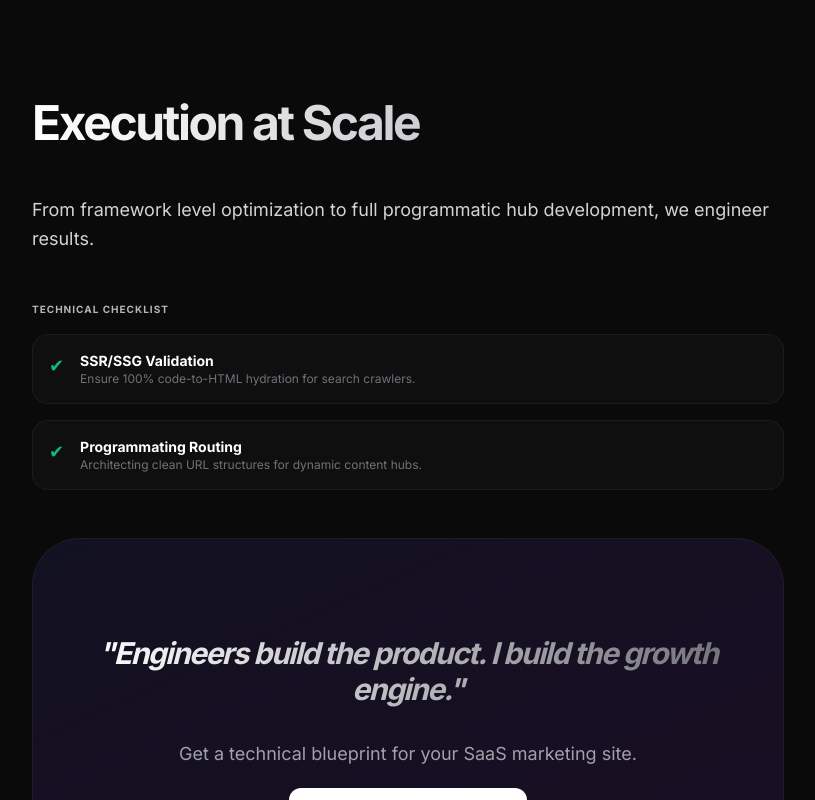
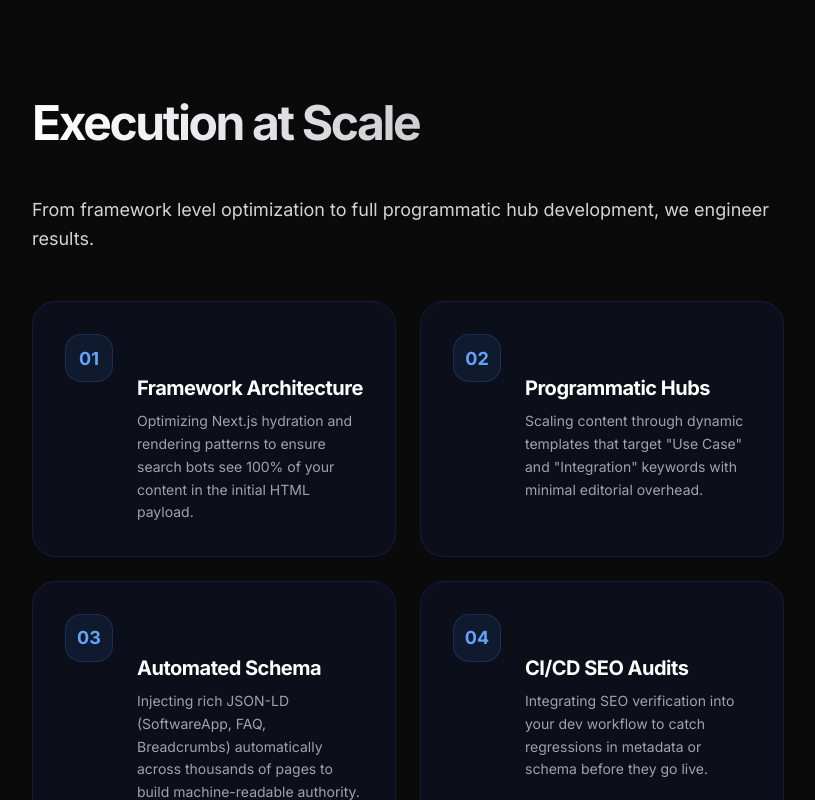
Before and after one commit to Chaitanya9184/portfolio, a Next.js app: page /technical-seo-for-saas in a window 1280 px wide. Shown: the part 2000-2800 px from the top of the page, without its empty margins (400-1215 px from the left). Built offline with nearby package versions, Linux system fonts and the light colour scheme.

Commit message:
feat: expand Technical SEO for SaaS content and fix rendering

```diff
--- a/src/app/technical-seo-for-saas/page.tsx
+++ b/src/app/technical-seo-for-saas/page.tsx
@@ -66,14 +66,17 @@ My framework focuses on the **Technical Foundation**:
 
 ## Layer 3: Implementation – Engineered Growth
 
-### Step 1: Framework Level Optimization
-We audit your Next.js configuration (App router vs Pages router) to ensure that metadata, canonicals, and structured data are properly hydrated.
+### Step 1: Framework Level Architecture
+We audit your Next.js configuration (App router vs Pages router) to ensure metadata, canonicals, and structured data are properly hydrated. This ensures 100% crawlability of your core marketing pages.
 
 ### Step 2: Programmatic Hub Development
-We design the architecture for programmatic hubs. Instead of manually writing 100 pages, we create 1 template that pulls dynamic data through the CMS to target high-intent 'Alternative' and 'Integration' keywords.
+We design scalable architectures for programmatic hubs. Instead of manual page creation, we build dynamic templates that pull from your CMS to target thousands of high-intent keywords automatically.
 
-### Step 3: CI/CD SEO Testing
-We integrate SEO monitoring into your deployment pipeline. If a code change breaks a canonical or drops a schema, the build fails before the error reaches Google.
+### Step 3: Automated Schema Layering
+Implementing enterprise-grade JSON-LD (SoftwareApplication, Organization, FAQ) at scale. We automate the injection of machine-readable data across every programmatic route to boost entity authority.
+
+### Step 4: CI/CD SEO Monitoring
+We integrate SEO audits into your deployment pipeline. By running automated checks during the build process, we ensure that breaking changes never reach production and harm your rankings.
 
 ## Expert Verdict & Authority
 As a specialist in the technical nuances of modern search, I speak the language of developers. I don't just provide Excel sheets of fixes; I provide code-ready solutions and architectural blueprints.
@@ -149,7 +152,7 @@ export default function TechnicalSaasPillar() {
                         <div className="mb-16 p-8 md:p-12 rounded-[2.5rem] bg-indigo-600/5 border border-indigo-500/20 relative overflow-hidden group">
                             <h2 className="!mt-0 text-indigo-400 text-xs font-bold uppercase tracking-widest mb-4">Architectural Summary</h2>
                             <p className="text-white text-xl md:text-2xl font-medium leading-[1.4]">
-                                Technical SEO is the **Infrastructure** of growth. We build high-performance, search-first architectures that allow your SaaS to scale without vertical limits.
+                                Technical SEO is the <span className="text-blue-400 font-bold">Infrastructure</span> of growth. We build high-performance, search-first architectures that allow your SaaS to scale without vertical limits.
                             </p>
                             <div className="mt-8 flex flex-wrap gap-4">
                                 <span className="px-4 py-2 rounded-full bg-zinc-900 border border-white/5 text-xs text-zinc-400 font-medium">#NextjsSEO</span>
@@ -190,24 +193,43 @@ export default function TechnicalSaasPillar() {
                                 <h2 id="layer-3-implementation" className="text-3xl md:text-5xl font-bold text-white tracking-tighter mb-6 scroll-mt-32">Execution at Scale</h2>
                                 <p>From framework level optimization to full programmatic hub development, we engineer results.</p>
 
-                                <div className="space-y-4 my-12">
-                                    <p className="text-white font-bold uppercase tracking-widest text-[10px] opacity-70 mb-4">Technical Checklist</p>
-                                    <ul className="space-y-4">
-                                        <li className="flex gap-4 p-4 rounded-2xl bg-zinc-900/40 border border-white/5">
-                                            <span className="text-emerald-500">✔</span>
-                                            <div>
-                                                <p className="text-white font-bold text-sm">SSR/SSG Validation</p>
-                                                <p className="text-xs text-zinc-500">Ensure 100% code-to-HTML hydration for search crawlers.</p>
-                                            </div>
-                                        </li>
-                                        <li className="flex gap-4 p-4 rounded-2xl bg-zinc-900/40 border border-white/5">
-                                            <span className="text-emerald-500">✔</span>
-                                            <div>
-                                                <p className="text-white font-bold text-sm">Programmating Routing</p>
-                                                <p className="text-xs text-zinc-500">Architecting clean URL structures for dynamic content hubs.</p>
-                                            </div>
-                                        </li>
-                                    </ul>
+                                <div className="grid grid-cols-1 md:grid-cols-2 gap-6 my-12">
+                                    <div className="p-8 rounded-3xl bg-blue-950/20 border border-blue-900/30 flex items-start gap-6">
+                                        <div className="w-12 h-12 rounded-2xl bg-blue-500/10 border border-blue-500/20 flex items-center justify-center shrink-0">
+                                            <span className="text-blue-400 font-bold">01</span>
+                                        </div>
+                                        <div>
+                                            <h4 className="text-white font-bold mb-2">Framework Architecture</h4>
+                                            <p className="text-sm text-zinc-400 leading-relaxed">Optimizing Next.js hydration and rendering patterns to ensure search bots see 100% of your content in the initial HTML payload.</p>
+                                        </div>
+                                    </div>
+                                    <div className="p-8 rounded-3xl bg-blue-950/20 border border-blue-900/30 flex items-start gap-6">
+                                        <div className="w-12 h-12 rounded-2xl bg-blue-500/10 border border-blue-500/20 flex items-center justify-center shrink-0">
+                                            <span className="text-blue-400 font-bold">02</span>
+                                        </div>
+                                        <div>
+                                            <h4 className="text-white font-bold mb-2">Programmatic Hubs</h4>
+                                            <p className="text-sm text-zinc-400 leading-relaxed">Scaling content through dynamic templates that target "Use Case" and "Integration" keywords with minimal editorial overhead.</p>
+                                        </div>
+                                    </div>
+                                    <div className="p-8 rounded-3xl bg-blue-950/20 border border-blue-900/30 flex items-start gap-6">
+                                        <div className="w-12 h-12 rounded-2xl bg-blue-500/10 border border-blue-500/20 flex items-center justify-center shrink-0">
+                                            <span className="text-blue-400 font-bold">03</span>
+                                        </div>
+                                        <div>
+                                            <h4 className="text-white font-bold mb-2">Automated Schema</h4>
+                                            <p className="text-sm text-zinc-400 leading-relaxed">Injecting rich JSON-LD (SoftwareApp, FAQ, Breadcrumbs) automatically across thousands of pages to build machine-readable authority.</p>
+                                        </div>
+                                    </div>
+                                    <div className="p-8 rounded-3xl bg-blue-950/20 border border-blue-900/30 flex items-start gap-6">
+                                        <div className="w-12 h-12 rounded-2xl bg-blue-500/10 border border-blue-500/20 flex items-center justify-center shrink-0">
+                                            <span className="text-blue-400 font-bold">04</span>
+                                        </div>
+                                        <div>
+                                            <h4 className="text-white font-bold mb-2">CI/CD SEO Audits</h4>
+                                            <p className="text-sm text-zinc-400 leading-relaxed">Integrating SEO verification into your dev workflow to catch regressions in metadata or schema before they go live.</p>
+                                        </div>
+                                    </div>
                                 </div>
 
                                 <div className="p-12 text-center rounded-[3rem] bg-gradient-to-br from-indigo-900/20 to-purple-900/20 border border-white/5 my-12">
```
